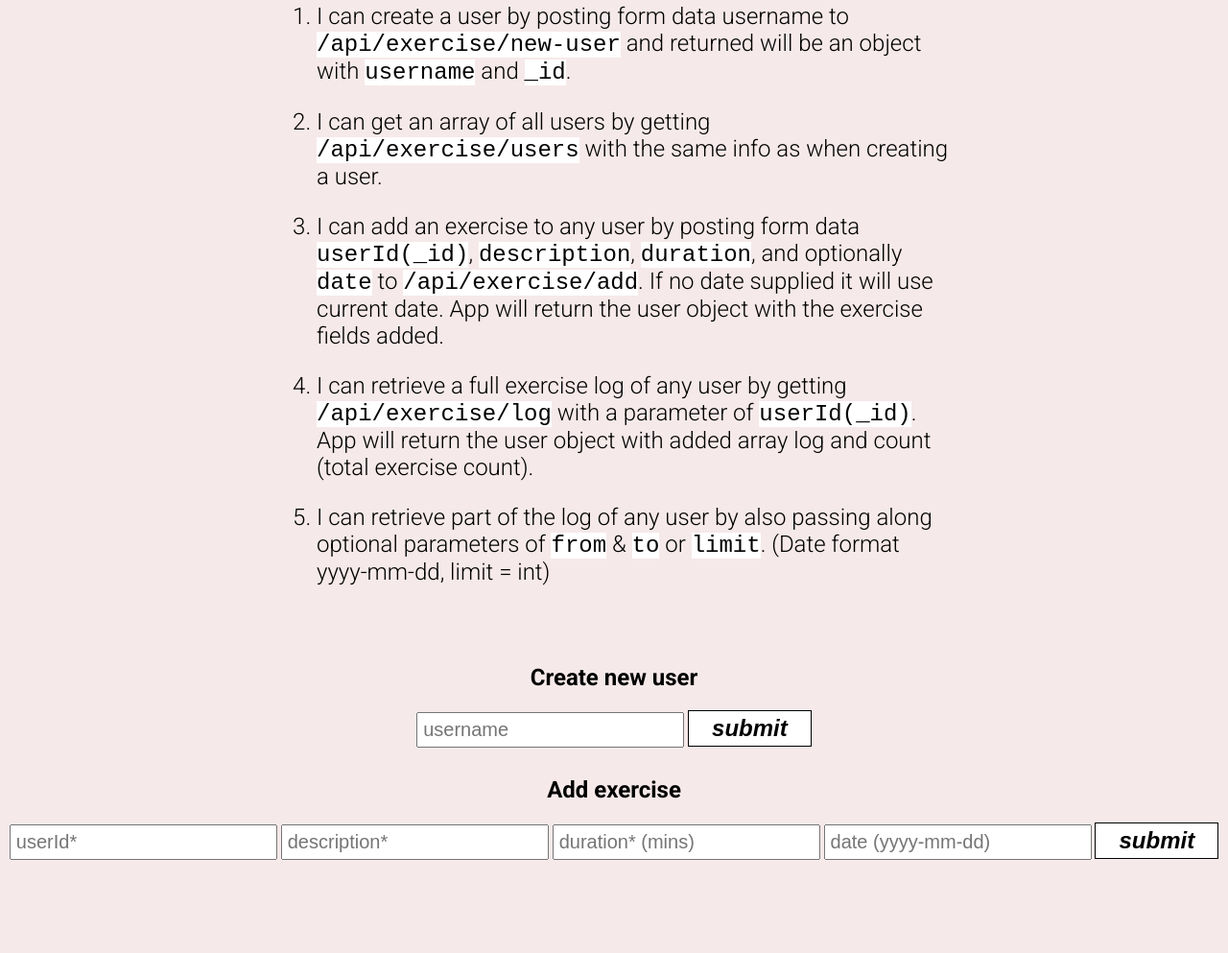
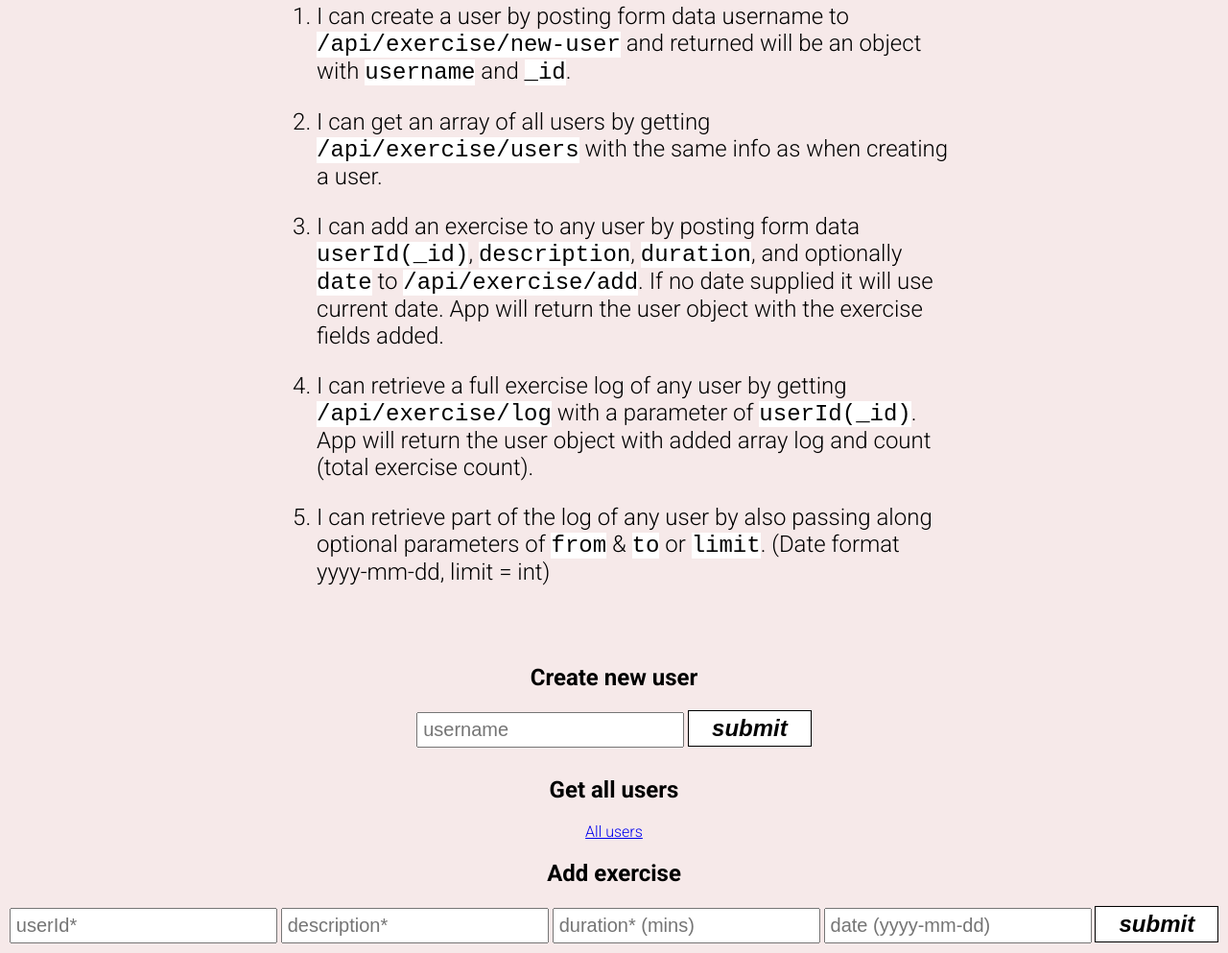
Before and after one commit to ravenblack24/exercise-tracker, a website: page views/index.html in a window 1280 px wide. Shown: the part 340-1333 px from the top of the page at 96% size. Before the commit the page ends 1246 px from the top, so only its background shows below. Drawn offline with Linux system fonts and the light colour scheme; files that its build step writes are made by us from their sources.

Commit message:
neatening up

```diff
--- a/src/api/controllers/createUser.js
+++ b/src/api/controllers/createUser.js
@@ -23,7 +23,6 @@ const createUser = async (req, res) => {
 }
 
 const allUsers = async (res) => {
-    console.log("hi");
     try {
         const users = await getAllUsers();
         console.log(users);
--- a/views/index.html
+++ b/views/index.html
@@ -32,6 +32,10 @@
         </form>
       </section>
       <section>
+        <h2>Get all users</h2>
+        <a href="/api/exercise/users" target="_blank">All users</a>
+      </section>
+      <section>
         <h2>Add exercise</h2>
         <form action="/api/exercise/add" method="POST">
           <input type="text" name="userId" placeholder="userId*">
```
